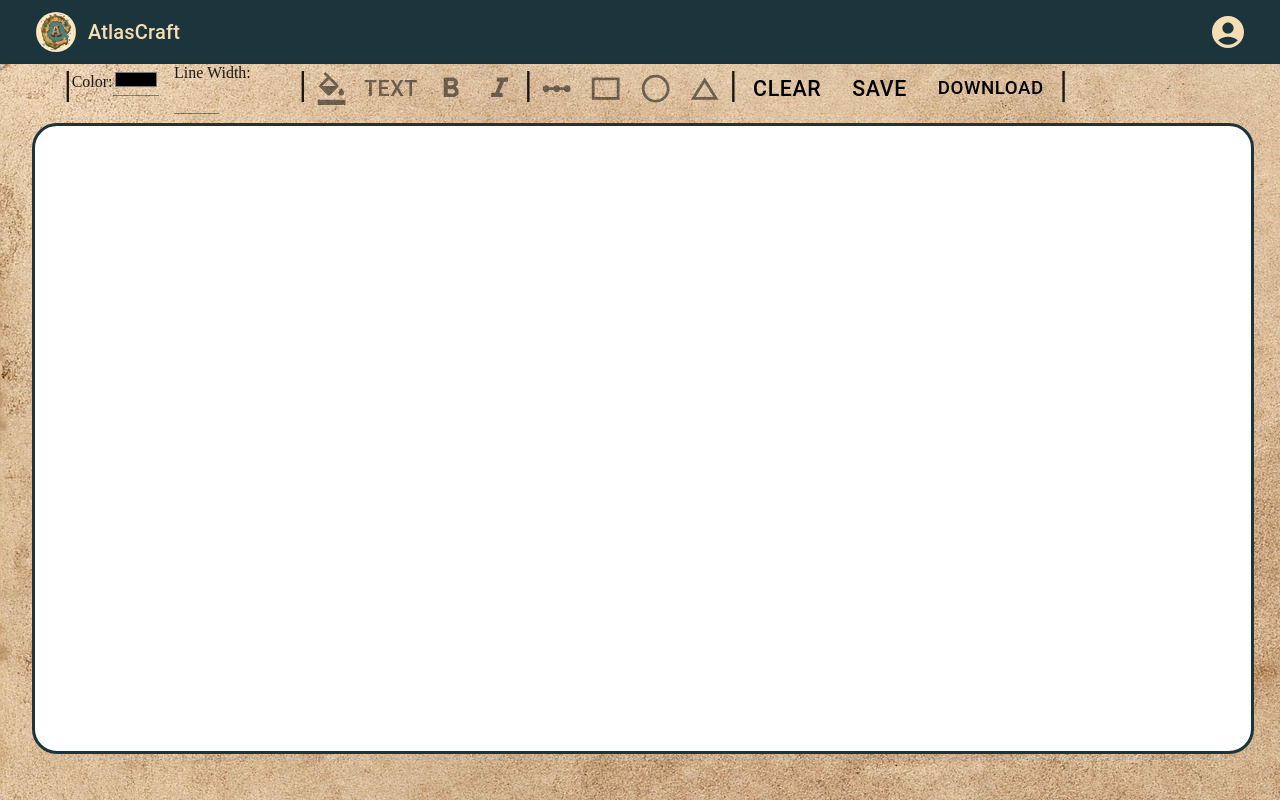
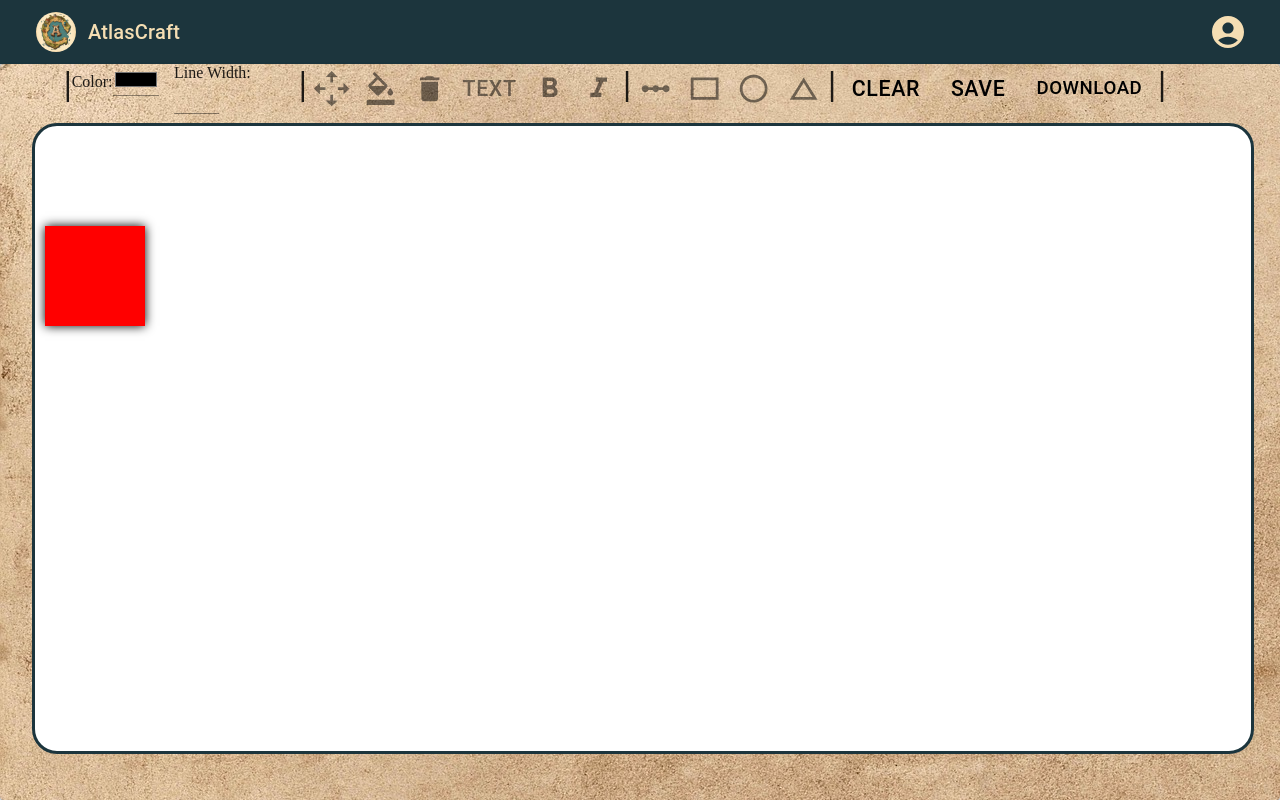
Before and after one commit to AtlasCraft/AtlasCraftFrontEnd, a React (Create React App) app: page / in a window 1280 px wide. Built offline with nearby package versions, Linux system fonts and the light colour scheme; no server answers.

Commit message:
working konva and drawing screen is complete

```diff
--- a/package.json
+++ b/package.json
@@ -14,8 +14,8 @@
 		"ajv": "^8.12.0",
 		"axios": "^0.22.0",
 		"konva": "^8.4.3",
-		"react": "^17.0.2",
-		"react-dom": "^17.0.2",
+		"react": "^18.2.0",
+		"react-dom": "^18.2.0",
 		"react-konva": "^18.2.5",
 		"react-router-dom": "^5.3.0",
 		"react-scripts": "^5.0.1",
--- a/src/components/DrawScreen.js
+++ b/src/components/DrawScreen.js
@@ -1,9 +1,9 @@
 import {IconButton, Button, List, Input, createTheme, ButtonGroup} from "@mui/material";
-import {LinearScale, RectangleOutlined, CircleOutlined, FormatColorFill, FormatBold, FormatItalic, ChangeHistory} from "@mui/icons-material";
-import { useState } from "react";
+import {LinearScale, RectangleOutlined, CircleOutlined, FormatColorFill, FormatBold, FormatItalic, ChangeHistory, Delete, ZoomOutMap} from "@mui/icons-material";
+import { useRef, useState, useEffect } from "react";
 import Konva from 'konva';
 import React from "react";
-// import { Stage, Layer, Rect, Text, Circle, Line } from 'react-konva';
+import { Stage, Layer, Rect, Text, Circle, Line } from 'react-konva';
 const theme = createTheme({
 
 })
@@ -45,12 +45,24 @@ export default function DrawScreen(){
     const [selectedOption, setSelected] = useState("None");
     const [bold, setBold] = useState(false);
     const [italic, setItalic] = useState(false);
+    const [stageDimensions, setStageDimensions] = useState({
+        width: 0,
+        height: 0
+      })
+    const divRef = useRef(null)
     let width = window.innerWidth ;
     let height = window.innerHeight;
     // let state = new Konva.Stage({
     //     container: "CanvasContainer"
     // })
-
+    useEffect(() => {
+        if (divRef.current?.offsetHeight && divRef.current?.offsetWidth) {
+          setStageDimensions({
+            width: divRef.current.offsetWidth,
+            height: divRef.current.offsetHeight
+          })
+        }
+      }, [])
     return (
     <div style={style.mainPage}>
         <div style={style.drawToolBar}>
@@ -68,11 +80,26 @@ export default function DrawScreen(){
             <div style={style.dividerLine}>|</div>
             <div style={{position:"relative",width:"80%", display:"flex"}}>
                 <div>
+                    <IconButton disabled = {false} onClick = {()=>{setSelected("move")}}>
+                        <ZoomOutMap style ={{
+                            fontSize: "25pt",
+                            color: "black",
+                            opacity: selectedOption === "move"?"100%":"50%",
+                            transform:"rotate(45deg)"
+                        }}/>
+                    </IconButton>
                     <IconButton disabled = {false} onClick = {()=>{setSelected("fill")}}>
                         <FormatColorFill style ={{
                             fontSize: "25pt",
                             color: "black",
                             opacity: selectedOption === "fill"?"100%":"50%",
+                        }}/>
+                    </IconButton>
+                    <IconButton disabled = {false} onClick = {()=>{setSelected("delete")}}>
+                        <Delete style ={{
+                            fontSize: "25pt",
+                            color: "black",
+                            opacity: selectedOption === "delete"?"100%":"50%",
                         }}/>
                     </IconButton>
                     <Button variant="text" onClick ={()=>{setSelected("text")}} style={{
@@ -150,20 +177,21 @@ export default function DrawScreen(){
                 <div style={style.dividerLine}>|</div>
             </div>
         </div>
-        <div id="CanvasContainer" style={style.canvasContainer}>
-        </div>
-        {/* <Stage>
+        <div id="CanvasContainer" style={style.canvasContainer} ref={divRef}>
+            <Stage width={stageDimensions.width} height ={stageDimensions.height}>
                 <Layer>
                     <Rect
-            x={20}
-            y={50}
+                    x={10}
+                    y={100}
                     width={100}
                     height={100}
                     fill="red"
                     shadowBlur={10}
+                    draggable="true"
                     />
                 </Layer>
-        </Stage> */}
+            </Stage>
+        </div>
     </div>
 
     );
```
Also changed, not shown: 1 other file (tests, documents, lock files or other folders). Lines whose indentation alone changed are shown as unchanged.
